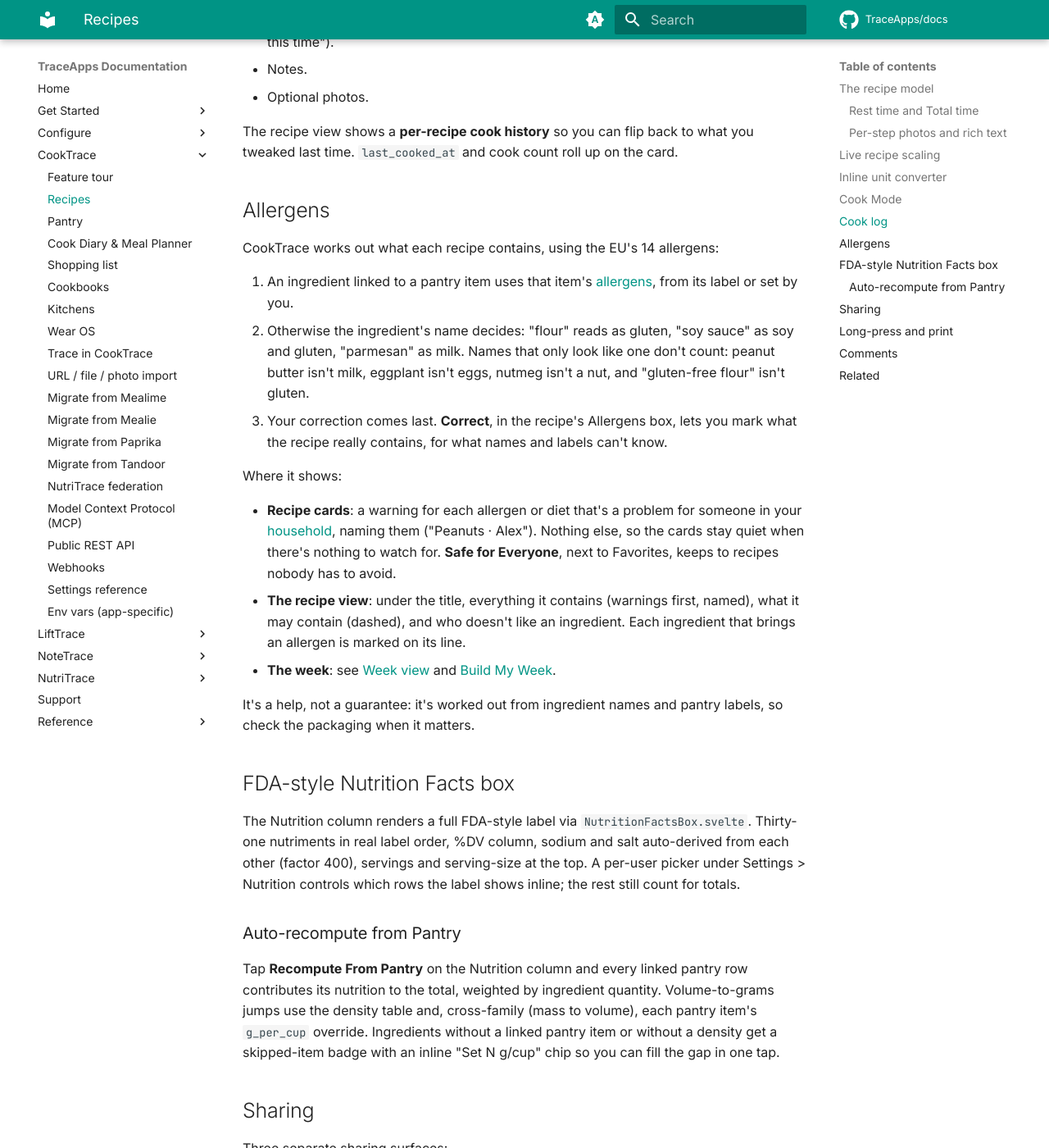
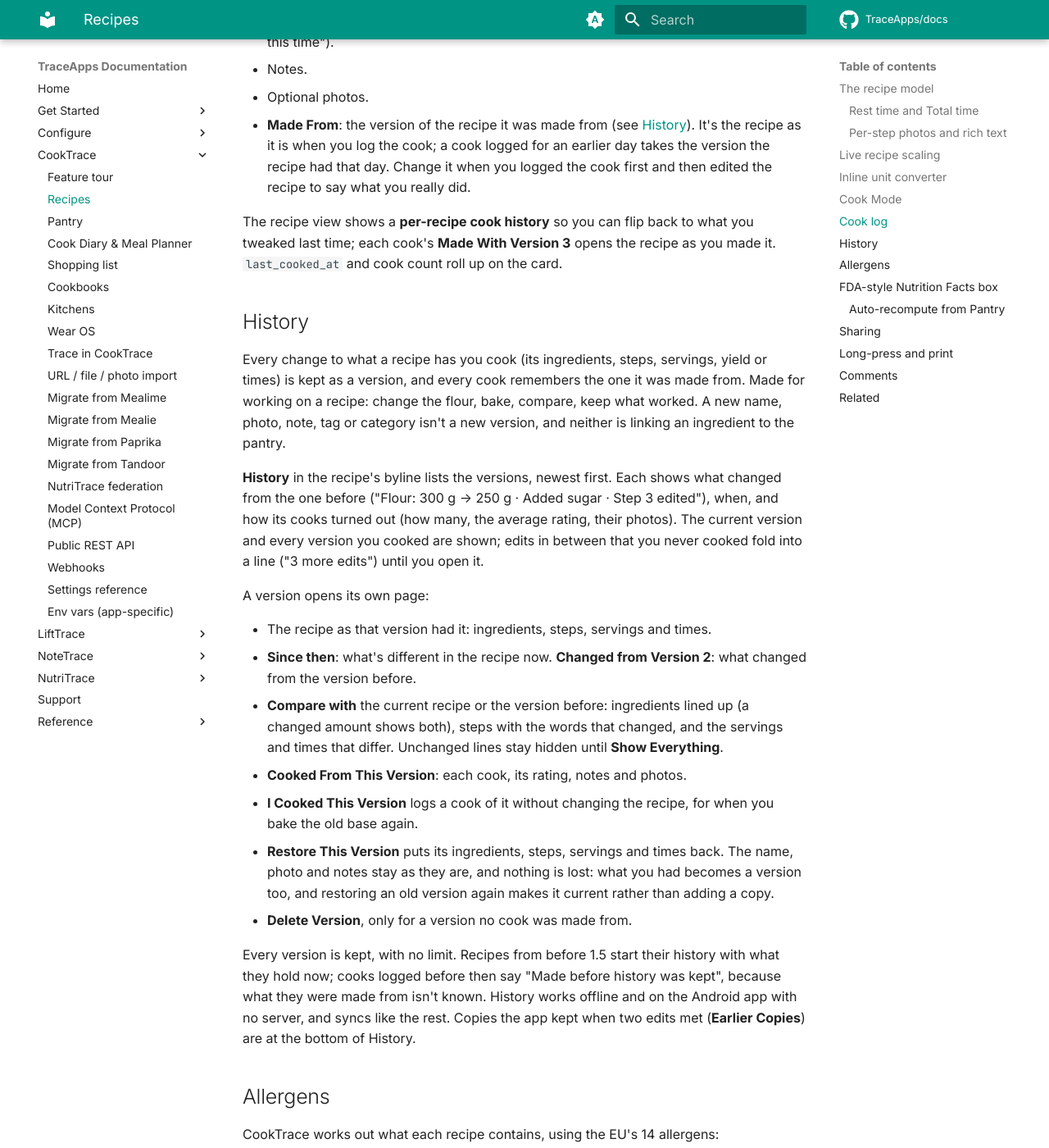
Before and after one commit to TraceApps/docs, an MkDocs documentation site: the page built from docs/cooktrace/recipes.md, in a window 1280 px wide and 1400 px high, scrolled down 2265 px. Shown: the whole window at 82% size. Built offline with MkDocs 1.6.1 and Material for MkDocs 9.7.7, drawn with Linux system fonts in a browser that asks for light colours; comment, search, counter and statistics services are not loaded.

Commit message:
CookTrace: recipe history, every version kept and each cook made from one (#54)

```diff
--- a/docs/cooktrace/recipes.md
+++ b/docs/cooktrace/recipes.md
@@ -57,8 +57,27 @@ Log a cook from Cook Mode or from the recipe view. Each entry has:
 - Per-cook rating (separate from the recipe's overall rating; answers "how did it turn out this time").
 - Notes.
 - Optional photos.
+- **Made From**: the version of the recipe it was made from (see [History](#history)). It's the recipe as it is when you log the cook; a cook logged for an earlier day takes the version the recipe had that day. Change it when you logged the cook first and then edited the recipe to say what you really did.
 
-The recipe view shows a **per-recipe cook history** so you can flip back to what you tweaked last time. `last_cooked_at` and cook count roll up on the card.
+The recipe view shows a **per-recipe cook history** so you can flip back to what you tweaked last time; each cook's **Made With Version 3** opens the recipe as you made it. `last_cooked_at` and cook count roll up on the card.
+
+## History
+
+Every change to what a recipe has you cook (its ingredients, steps, servings, yield or times) is kept as a version, and every cook remembers the one it was made from. Made for working on a recipe: change the flour, bake, compare, keep what worked. A new name, photo, note, tag or category isn't a new version, and neither is linking an ingredient to the pantry.
+
+**History** in the recipe's byline lists the versions, newest first. Each shows what changed from the one before ("Flour: 300 g → 250 g · Added sugar · Step 3 edited"), when, and how its cooks turned out (how many, the average rating, their photos). The current version and every version you cooked are shown; edits in between that you never cooked fold into a line ("3 more edits") until you open it.
+
+A version opens its own page:
+
+- The recipe as that version had it: ingredients, steps, servings and times.
+- **Since then**: what's different in the recipe now. **Changed from Version 2**: what changed from the version before.
+- **Compare with** the current recipe or the version before: ingredients lined up (a changed amount shows both), steps with the words that changed, and the servings and times that differ. Unchanged lines stay hidden until **Show Everything**.
+- **Cooked From This Version**: each cook, its rating, notes and photos.
+- **I Cooked This Version** logs a cook of it without changing the recipe, for when you bake the old base again.
+- **Restore This Version** puts its ingredients, steps, servings and times back. The name, photo and notes stay as they are, and nothing is lost: what you had becomes a version too, and restoring an old version again makes it current rather than adding a copy.
+- **Delete Version**, only for a version no cook was made from.
+
+Every version is kept, with no limit. Recipes from before 1.5 start their history with what they hold now; cooks logged before then say "Made before history was kept", because what they were made from isn't known. History works offline and on the Android app with no server, and syncs like the rest. Copies the app kept when two edits met (**Earlier Copies**) are at the bottom of History.
 
 ## Allergens
 
```
Also changed, not shown: docs/cooktrace/diary.md (+2 -2 lines), docs/cooktrace/features.md (+4 -0 lines).
